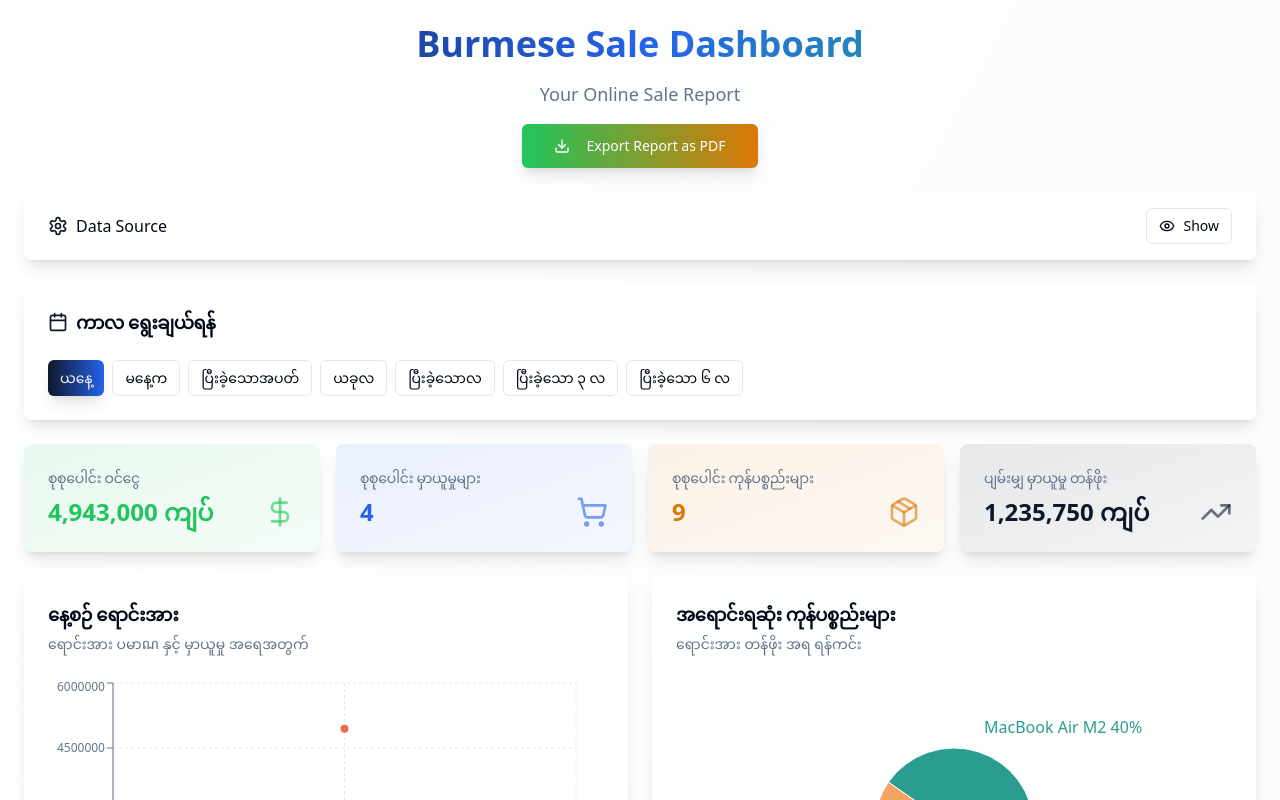
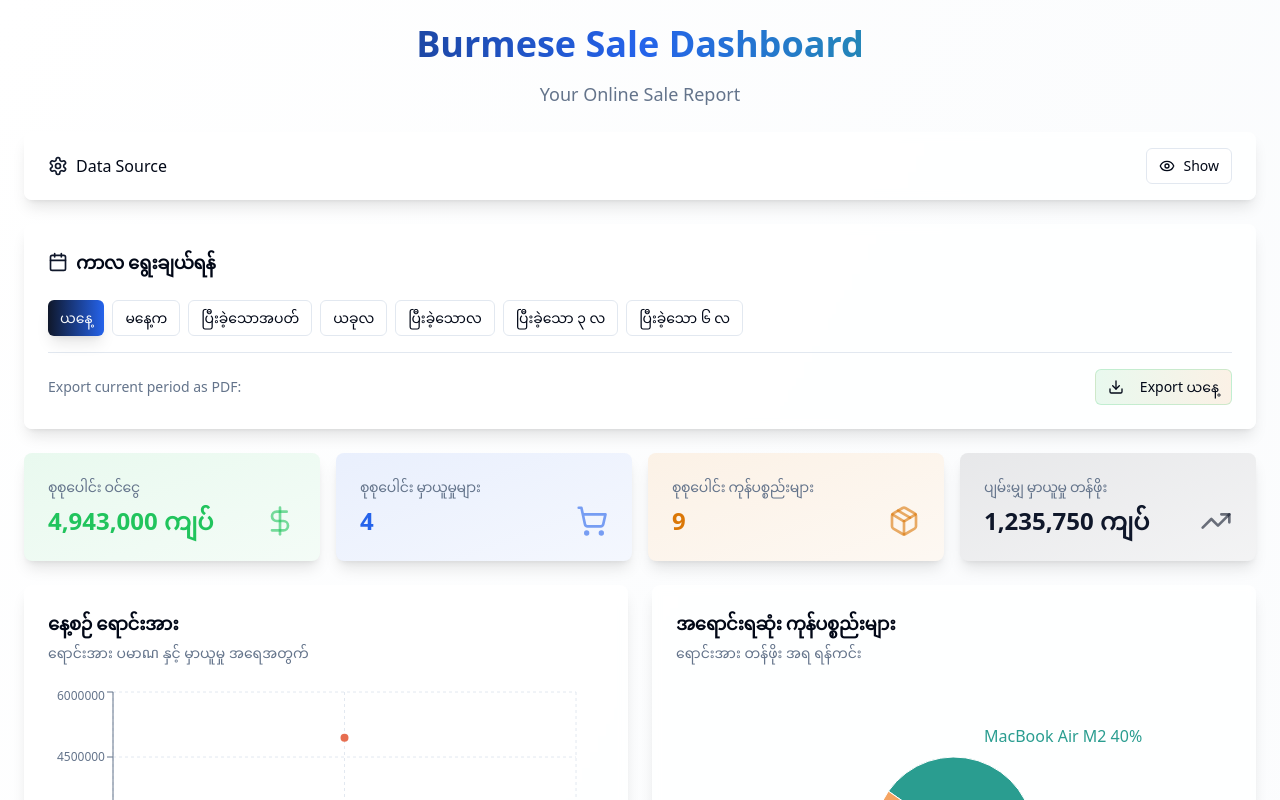
Before and after one commit to htxxx101/burmese-sale-report-dashboard, a React (Vite) app: page / in a window 1280 px wide. Shown: the top 800 px of the page. Built offline with nearby package versions, Linux system fonts and the light colour scheme.

Commit message:
Refactor PDF export button
Move the PDF export button from the top of the page to be alongside user-selectable date range options (this month, last month, last 3 months, last 6 months). The button will also be smaller.

```diff
--- a/src/components/SalesReportDashboard.tsx
+++ b/src/components/SalesReportDashboard.tsx
@@ -603,18 +603,6 @@ export default function SalesReportDashboard() {
           <p className="text-muted-foreground text-lg">
             Your Online Sale Report
           </p>
-
-          {/* Export PDF Button */}
-          <div className="flex justify-center">
-            <Button
-              onClick={exportToPDF}
-              className="bg-gradient-to-r from-success to-warning text-white shadow-lg hover:shadow-xl transition-all duration-300"
-              size="lg"
-            >
-              <Download className="h-5 w-5 mr-2" />
-              Export Report as PDF
-            </Button>
-          </div>
         </div>
 
         {/* Google Sheets Configuration Toggle */}
@@ -726,6 +714,7 @@ export default function SalesReportDashboard() {
             </CardTitle>
           </CardHeader>
           <CardContent>
+            <div className="space-y-4">
               <div className="flex flex-wrap gap-2">
                 {PERIOD_ORDER.map(period => (
                   <Button
@@ -741,6 +730,25 @@ export default function SalesReportDashboard() {
                     {PERIOD_LABELS[period]}
                   </Button>
                 ))}
+              </div>
+
+              {/* Export Options */}
+              <div className="border-t pt-4">
+                <div className="flex items-center justify-between">
+                  <div className="text-sm text-muted-foreground">
+                    Export current period as PDF:
+                  </div>
+                  <Button
+                    onClick={exportToPDF}
+                    variant="outline"
+                    size="sm"
+                    className="bg-gradient-to-r from-success/10 to-warning/10 hover:from-success/20 hover:to-warning/20 border-success/20"
+                  >
+                    <Download className="h-4 w-4 mr-2" />
+                    Export {PERIOD_LABELS[selectedPeriod]}
+                  </Button>
+                </div>
+              </div>
             </div>
           </CardContent>
         </Card>
```
Lines whose indentation alone changed are shown as unchanged.
